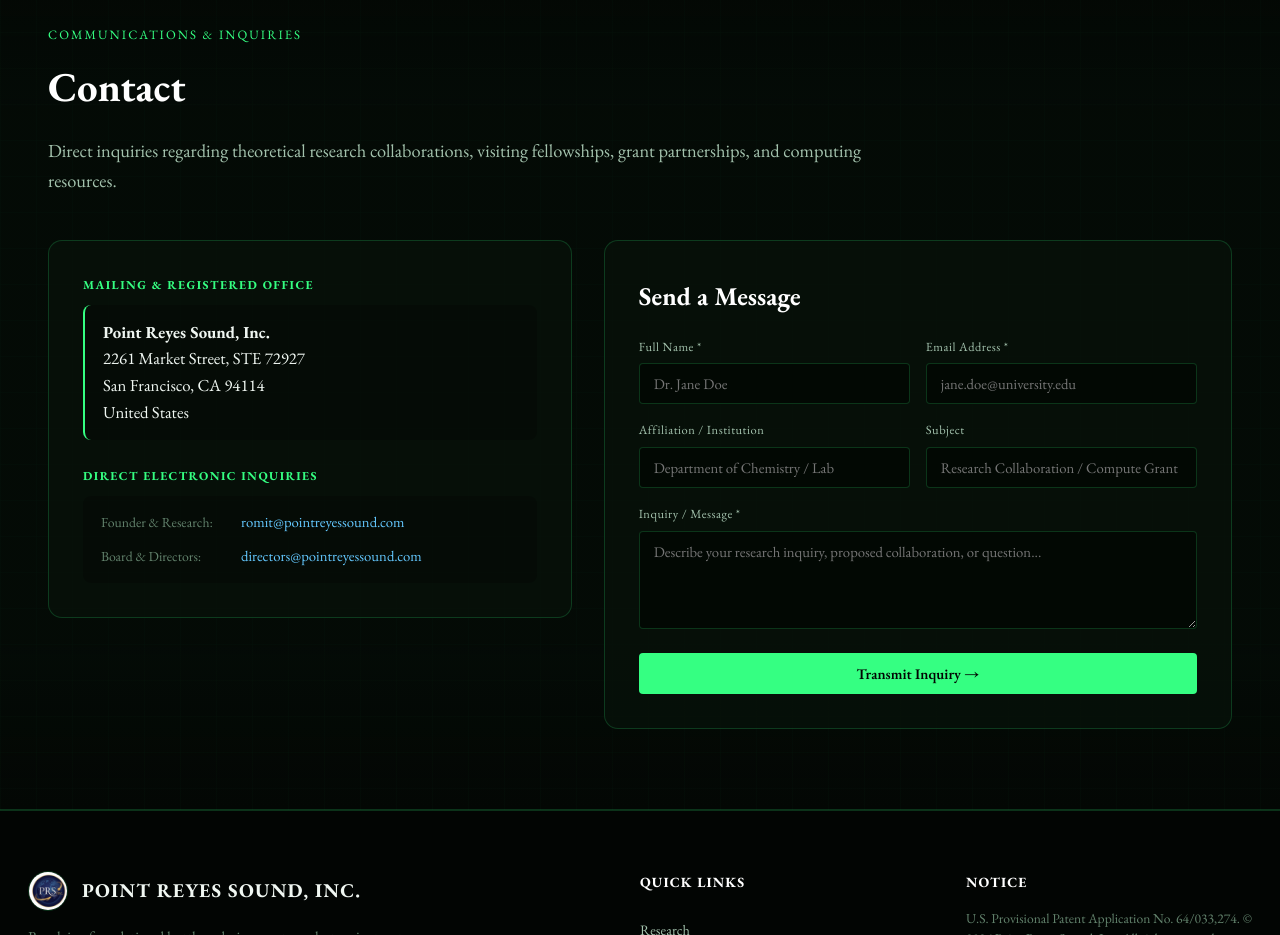
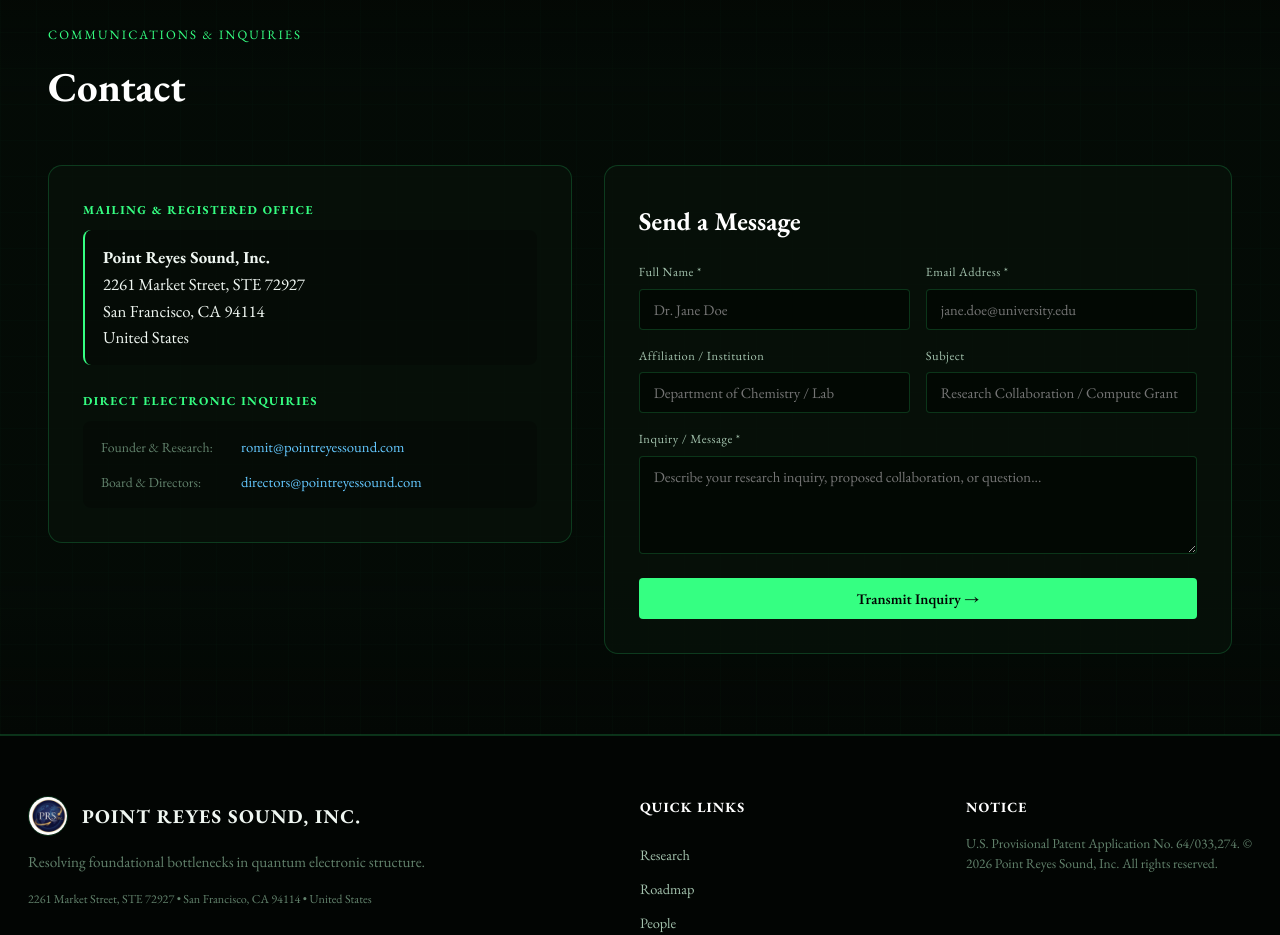
Before and after one commit to point-reyes-sound/point-reyes-sound, a React (Vite) app: page / in a window 1280 px wide. Shown: the part 5260-6195 px from the top of the page. Built offline with nearby package versions, Linux system fonts and the light colour scheme.

Commit message:
Remove subtitle under Contact section

```diff
--- a/src/App.jsx
+++ b/src/App.jsx
@@ -591,9 +591,6 @@ export default function App() {
         <div className="section-head">
           <div className="section-kicker">COMMUNICATIONS & INQUIRIES</div>
           <h2 className="section-title">Contact</h2>
-          <p className="section-sub">
-            Direct inquiries regarding theoretical research collaborations, visiting fellowships, grant partnerships, and computing resources.
-          </p>
         </div>
 
         <div className="contact-grid">
```
